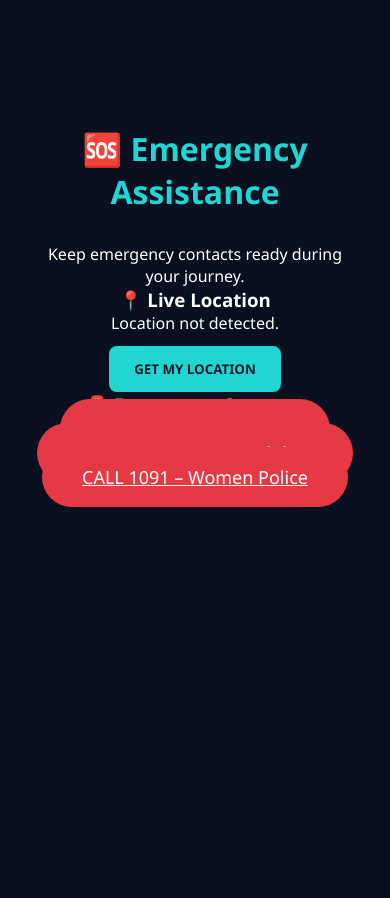
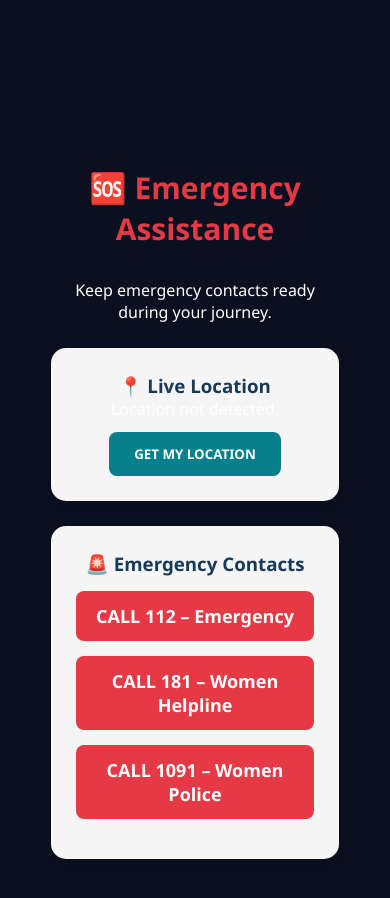
Before and after one commit to sarankumarsvpm/SAFE_HER, a plain HTML site: page index.html in a window 390 px wide. Shown: the part 2160-3058 px from the top of the page. Before the commit the page ends 2714 px from the top, so only its background shows below. Drawn offline with Linux system fonts and the light colour scheme.

Commit message:
Update style.css

```diff
--- a/style.css
+++ b/style.css
@@ -202,6 +202,65 @@ footer {
         font-size: 32px;
     }
 
+/* SAFEHER EMERGENCY ASSISTANCE */
+
+#emergency {
+    text-align: center;
+    padding: 40px 20px;
+}
+
+#emergency h2 {
+    color: #e63946;
+    font-size: 30px;
+}
+
+.location-box,
+.sos-box {
+    max-width: 550px;
+    margin: 25px auto;
+    padding: 25px;
+    border-radius: 15px;
+    background: #f5f5f5;
+    box-shadow: 0 4px 12px rgba(0,0,0,0.1);
+}
+
+.location-box h3,
+.sos-box h3 {
+    color: #173b57;
+}
+
+.location-box button {
+    background: #087f8c;
+    color: white;
+    padding: 13px 25px;
+    border: none;
+    border-radius: 8px;
+    cursor: pointer;
+}
+
+.sos-box .sos {
+    display: block;
+    max-width: 280px;
+    margin: 15px auto;
+    padding: 13px;
+    background: #e63946;
+    color: white;
+    text-decoration: none;
+    border-radius: 8px;
+    font-weight: bold;
+}
+
+.sos-box .sos:hover {
+    background: #b71c1c;
+}
+
+#mapLink {
+    display: block;
+    margin-top: 15px;
+    color: #087f8c;
+}
+
+
     .cards {
         grid-template-columns: 1fr;
     }
```
